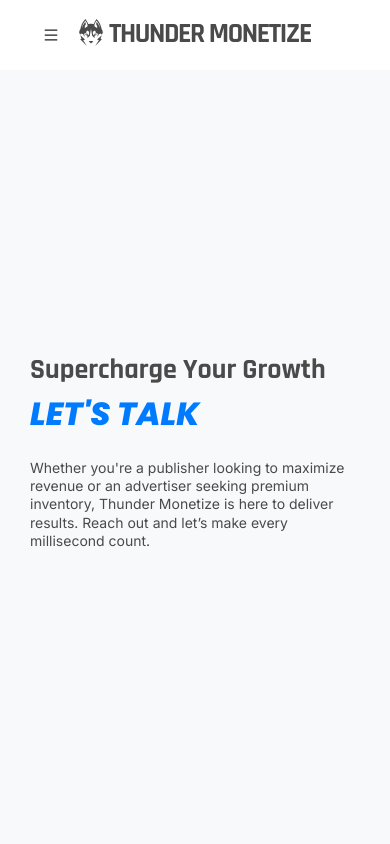
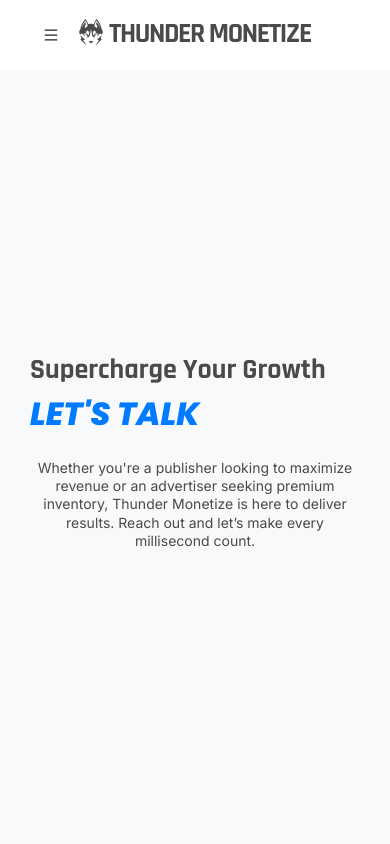
Before and after one commit to jwong65/vite-react-site, a React (Vite) app: page /contact in a window 390 px wide. Shown: the top 844 px of the page. Built offline with nearby package versions, Linux system fonts and the light colour scheme.

Commit message:
Added minheight to 480 breakpoint of 460px

```diff
--- a/src/pages/contact.css
+++ b/src/pages/contact.css
@@ -337,7 +337,7 @@
     }
     .contact-section-wrapper{
         width: 100vw;
-        min-height: 780px;
+        min-height: 460px;
         position: relative;
         margin-left: -50vw;
         margin-right: -50vw;
@@ -359,6 +359,7 @@
         justify-content: flex-start;
         z-index: 3;
         padding: 40px 15px;
+        text-align: center;
     }
     .contact-main-heading{
         font-family: 'Rajdhani', sans-serif;
```
